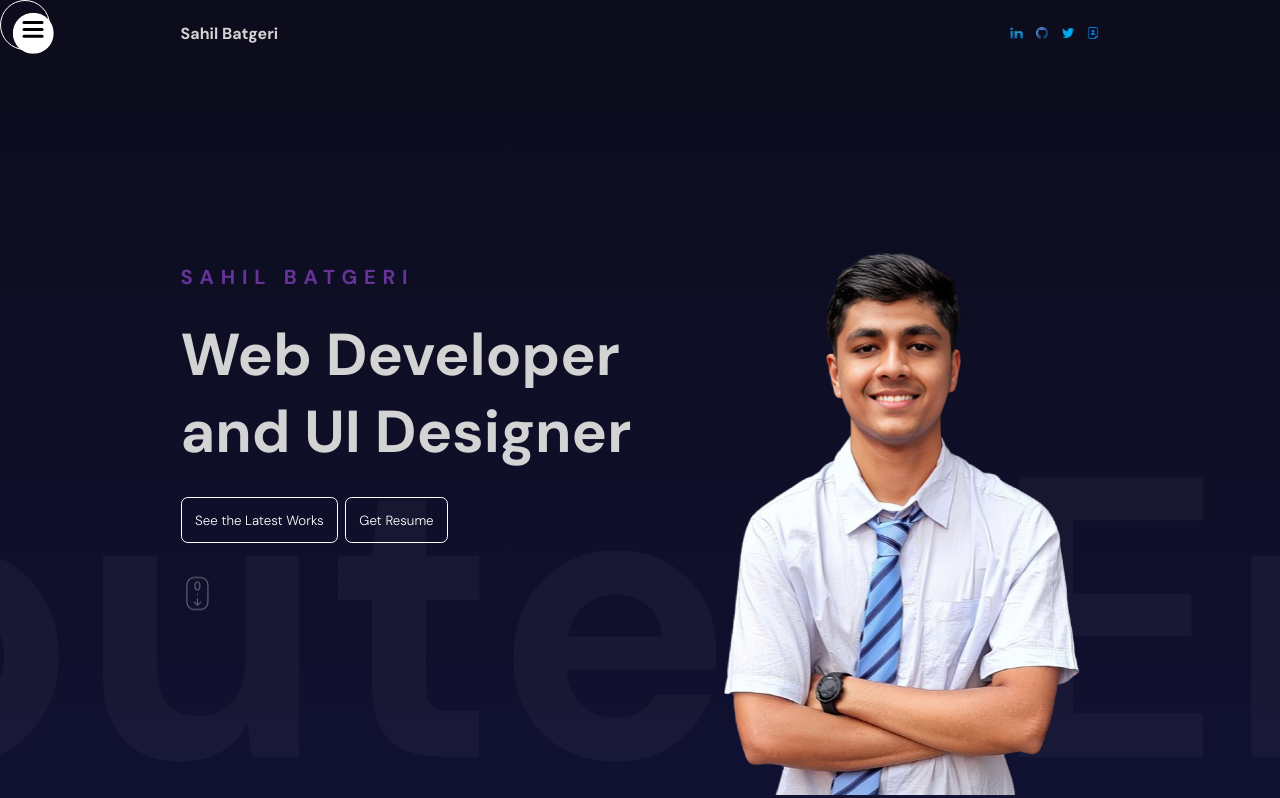
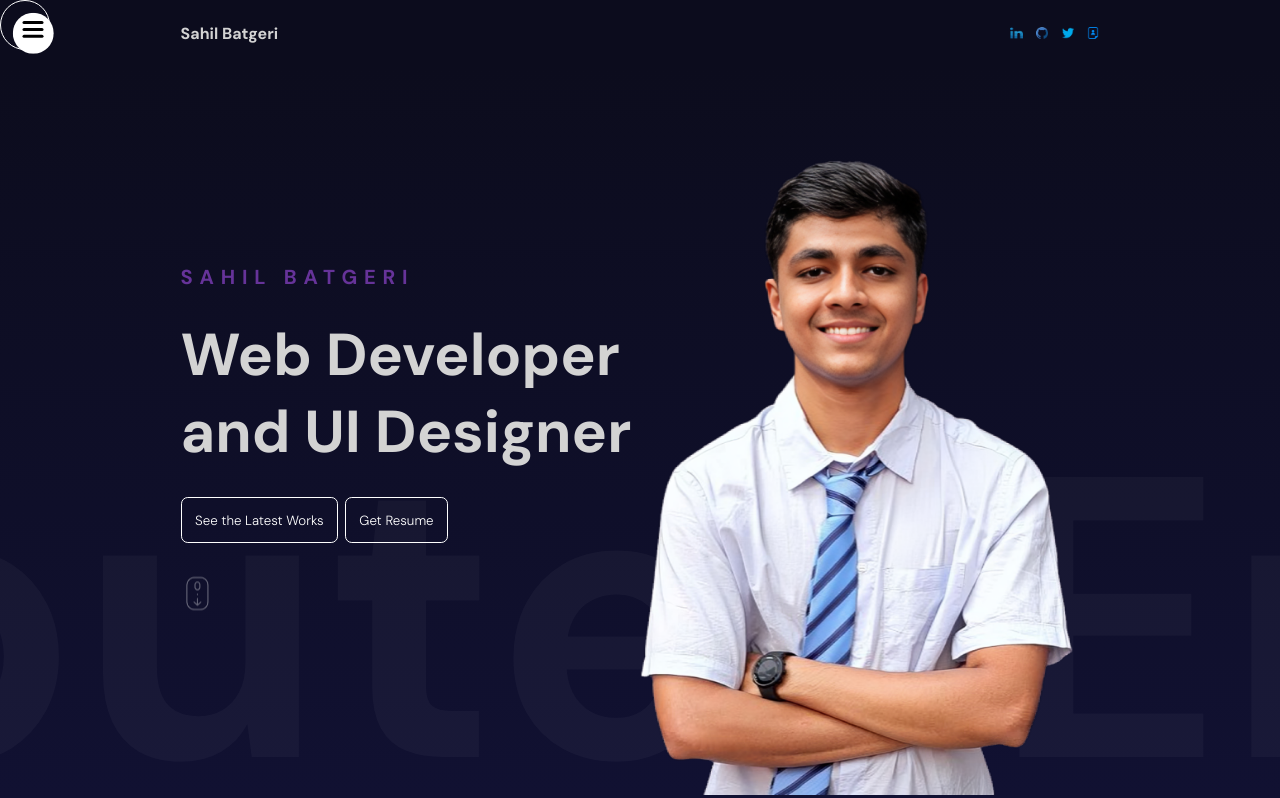
Before and after one commit to BlueHeart0065/Sahil-Batgeri-Portfolio-Website-, a React (Vite) app: page / in a window 1280 px wide. Shown: the top 798 px of the page. Built offline with nearby package versions, Linux system fonts and the light colour scheme.

Commit message:
Responsiveness update 3

```diff
--- a/src/components/hero/Hero.scss
+++ b/src/components/hero/Hero.scss
@@ -76,8 +76,8 @@
         padding: 2.10vw 13.13vw 0px 0px;
 
         img{
-
-            width: 35vw;
+            height: 85vh;
+            width: 68vh;
         }
         @include mobile {
             transform: scale(0.55);
```
